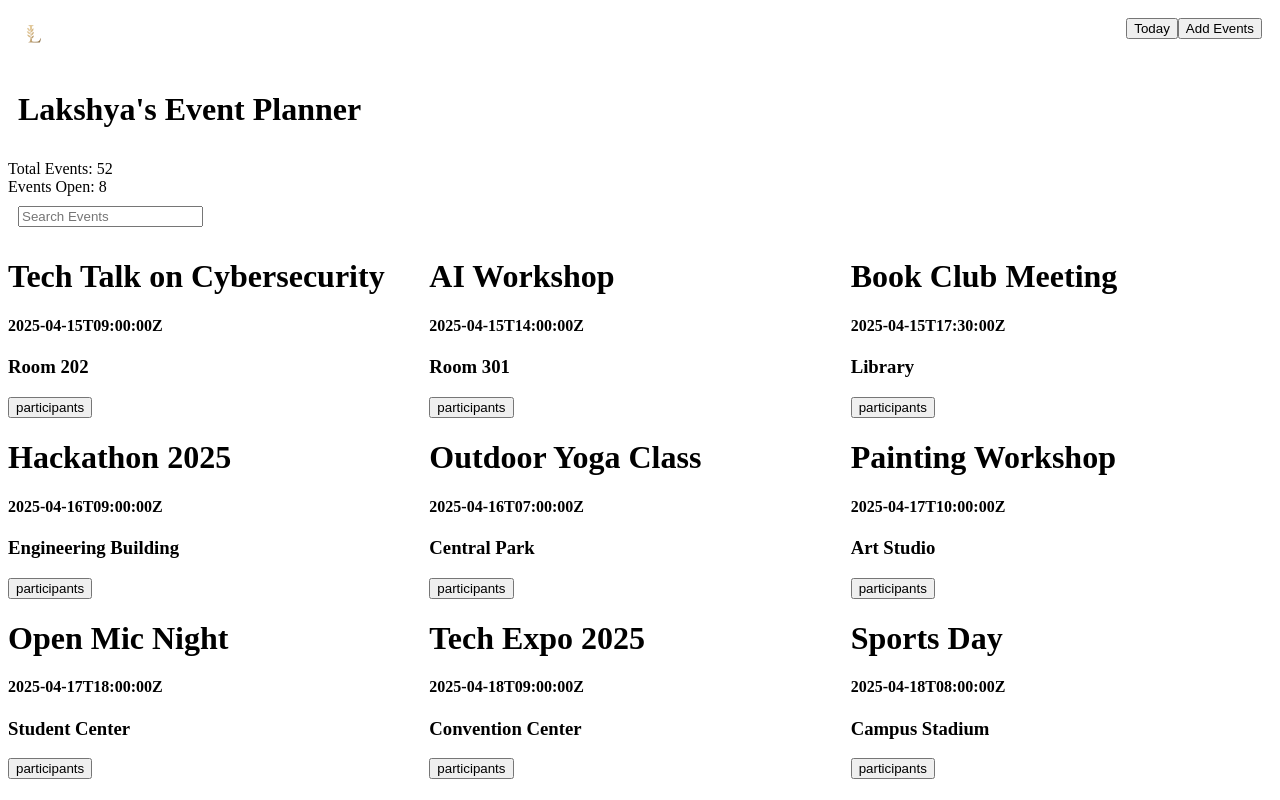
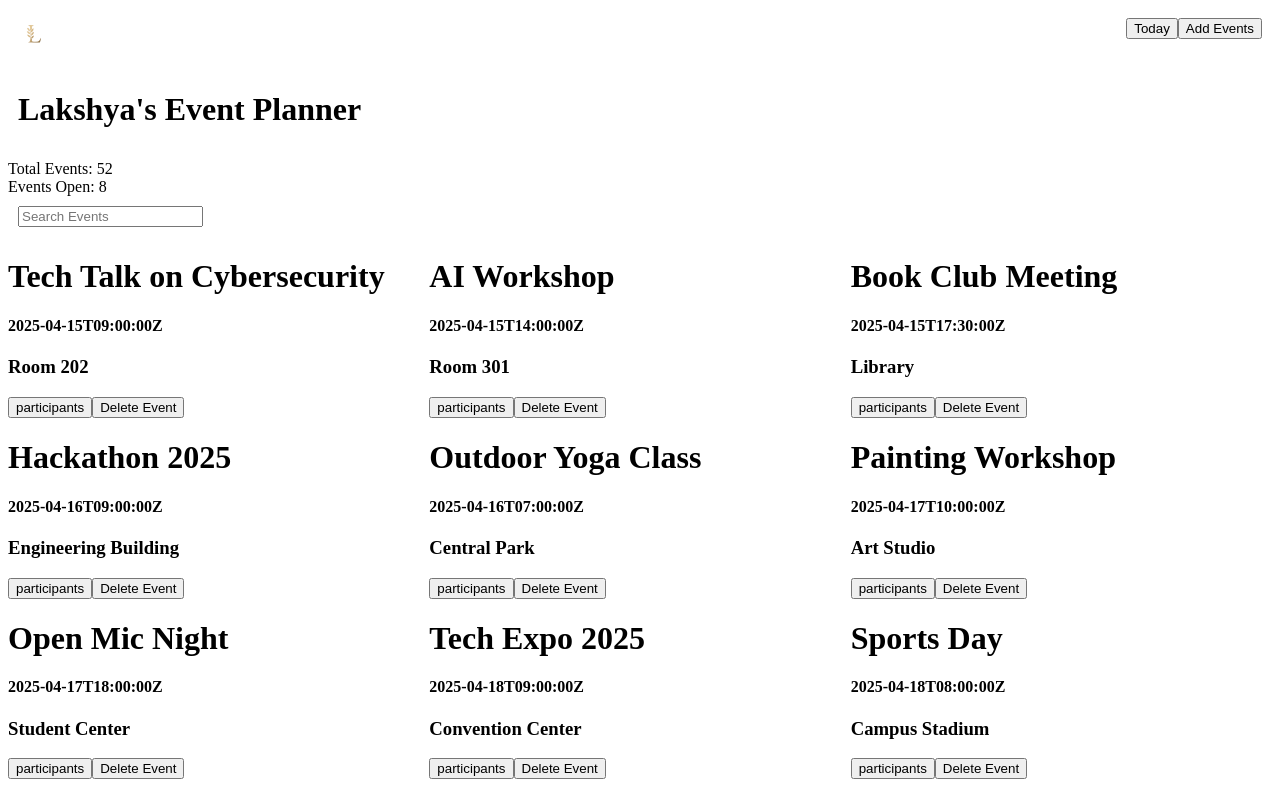
Before and after one commit to Lakshya182005/Event-Planner, a React (Vite) app: page / in a window 1280 px wide. Both pictures are taken after typing "name@example.com", "Sample123" into the empty fields and a click on the input 36 px from the left and 102 px from the top of the page. Shown: the top 800 px of the page. Built offline with nearby package versions, Linux system fonts and the light colour scheme.

Commit message:
delete event added

```diff
--- a/src/Dashboard/AddEvent.jsx
+++ b/src/Dashboard/AddEvent.jsx
@@ -48,7 +48,7 @@ function AddEvent(props) {
                 <label>Open for Registration</label>
                 <input type='text' name="organizer" placeholder="Organiser" onChange={handleChange} />
             </form>
-            <button onClick={theSubmit}>Go Back</button>
+            <button onClick={theSubmit}> Add Event & Go Back</button>
         </div>
     );
 }
--- a/src/Dashboard/EventCard.jsx
+++ b/src/Dashboard/EventCard.jsx
@@ -1,12 +1,16 @@
 import React from 'react'
+import { useEvents } from '../Data'
+
 
 function EventCard(props) {
+  const {deleteEvent} = useEvents()
   return (
     <div>
         <h1>{props.data.event}</h1>
         <h4>{props.data.date}</h4>
         <h3>{props.data.location}</h3>
         <button onClick={()=>{alert(props.data.participants)}} >participants</button>
+        <button onClick={()=>{deleteEvent(props.index)}}>Delete Event</button>
 
     </div>
   )
--- a/src/Dashboard/Eventlist.jsx
+++ b/src/Dashboard/Eventlist.jsx
@@ -57,7 +57,7 @@ function Eventlist(props) {
             </div>
             <div style={{ display: "grid", gridTemplateColumns: "1fr 1fr 1fr" }}>
                 {data.map((ele, ind) => (
-                    <EventCard key={ind} data={ele} />
+                    <EventCard key={ind} data={ele} index ={ind} />
                 ))}
             </div>
         </div>
```
